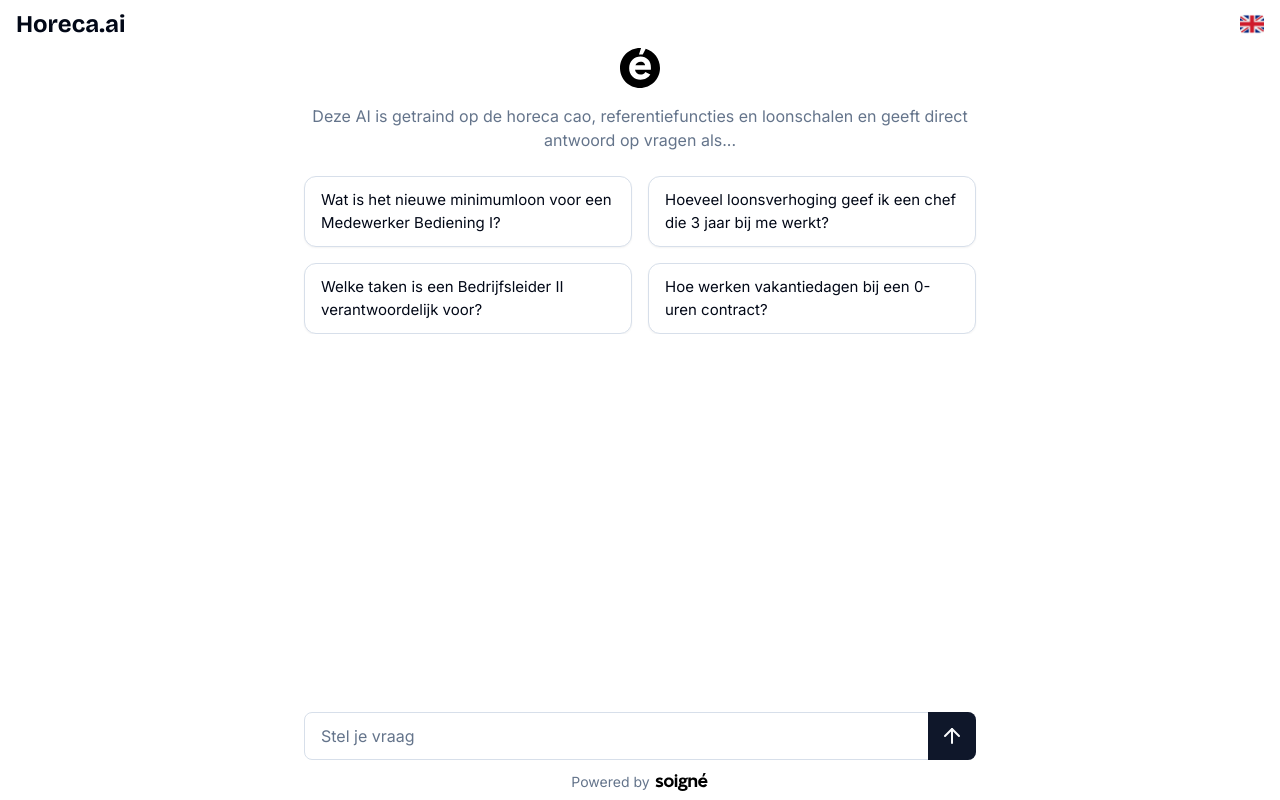
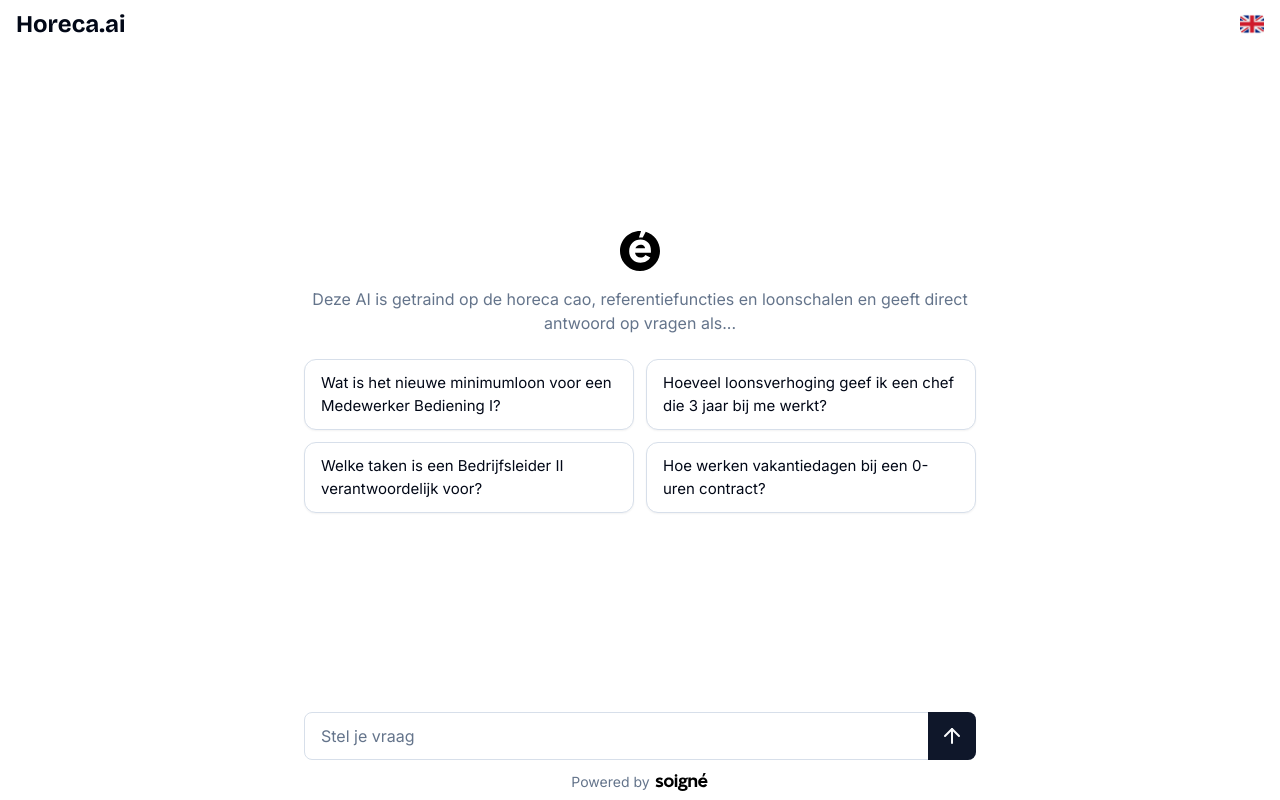
Before and after one commit to lucasschakel/horeca-referentiefuncties, a Next.js app: page / in a window 1280 px wide. Built offline with nearby package versions, Linux system fonts and the light colour scheme.

Commit message:
UIuiUIui

```diff
--- a/app/page.tsx
+++ b/app/page.tsx
@@ -125,27 +125,21 @@ function HorecaReferentiefunctiesChat() {
         onRefresh={handleRefresh}
         showRefresh={messages.length > 0}
       />
-      <div className="flex-1 overflow-hidden pb-[88px] pt-[48px]">
-        {' '}
-        {/* Adjust these values based on your header and footer heights */}
+      <div
+        className={`mx-auto w-full max-w-2xl px-3 pb-[56px] md:px-0 ${messages.length === 0 ? 'my-auto' : 'pb-32 pt-14'}`}
+      >
+        <main>
           {messages.length === 0 ? (
-          <main className="h-full overflow-y-auto">
-            <div className="mx-auto flex h-full w-full max-w-2xl items-center justify-center px-3 md:px-0">
             <EmptyState t={t} onSendMessage={handleSendMessage} />
-            </div>
-          </main>
           ) : (
-          <main className="h-full overflow-y-auto">
-            <div className="mx-auto w-full max-w-2xl px-3 md:px-0">
             <ChatMessages
               messages={messages}
               isThinking={isThinking}
               t={t}
               messagesEndRef={messagesEndRef}
             />
-            </div>
+          )}
         </main>
-        )}
       </div>
       <Footer
         inputRef={inputRef}
@@ -169,7 +163,7 @@ const ChatMessages: React.FC<{
   t: Translations
   messagesEndRef: React.RefObject<HTMLDivElement>
 }> = ({ messages, isThinking, t, messagesEndRef }) => (
-  <div className="pb-8">
+  <div className="">
     {messages.map((message, index) => (
       <article key={index}>
         <ChatBubble role={message.role} content={message.content} />
--- a/components/ui/ChatBubble.tsx
+++ b/components/ui/ChatBubble.tsx
@@ -16,7 +16,7 @@ const ChatBubble: React.FC<ChatBubbleProps> = ({
 
   return (
     <div
-      className={`flex w-full justify-start px-3 py-[18px] md:px-4 ${
+      className={`flex w-full justify-start py-[18px] ${
         isUser ? 'flex-row-reverse' : 'flex-row'
       } items-start`}
     >
@@ -37,7 +37,7 @@ const ChatBubble: React.FC<ChatBubbleProps> = ({
         }`}
       >
         {isThinking ? (
-          <span className="inline-flex items-center">
+          <span>
             {thinkingText}
             <span className="pl-0.5">
               <span className="thinking-dot">.</span>
--- a/components/ui/EmptyState.tsx
+++ b/components/ui/EmptyState.tsx
@@ -19,7 +19,7 @@ interface EmptyStateProps {
 
 const EmptyState: React.FC<EmptyStateProps> = ({ t, onSendMessage }) => {
   return (
-    <div className="mx-auto items-center justify-center">
+    <>
       <div className="mb-6 flex flex-col items-center">
         <div className="relative mb-4 h-[40px] w-[40px]">
           <Image
@@ -33,7 +33,7 @@ const EmptyState: React.FC<EmptyStateProps> = ({ t, onSendMessage }) => {
           {t.startPrompt}
         </p>
       </div>
-      <div className="grid w-full grid-cols-1 gap-3 sm:grid-cols-3 md:grid-cols-2 md:gap-4">
+      <div className="grid w-full grid-cols-1 gap-3 sm:grid-cols-3 md:grid-cols-2">
         {t.exampleQuestions.map((question: string, index: number) => (
           <ExampleQuestion
             key={index}
@@ -46,7 +46,7 @@ const EmptyState: React.FC<EmptyStateProps> = ({ t, onSendMessage }) => {
           </ExampleQuestion>
         ))}
       </div>
-    </div>
+    </>
   )
 }
 
```
Lines whose indentation alone changed are shown as unchanged.
